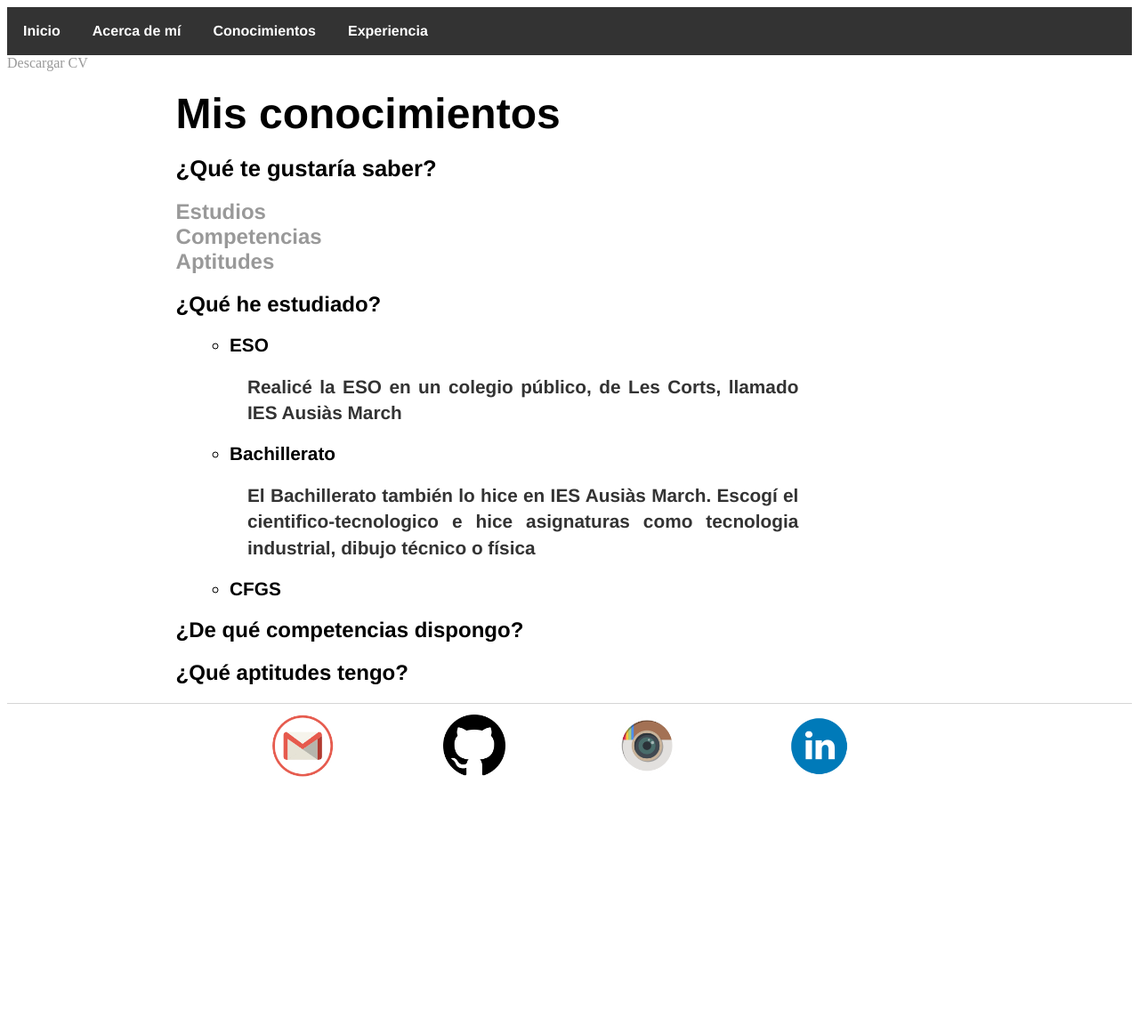
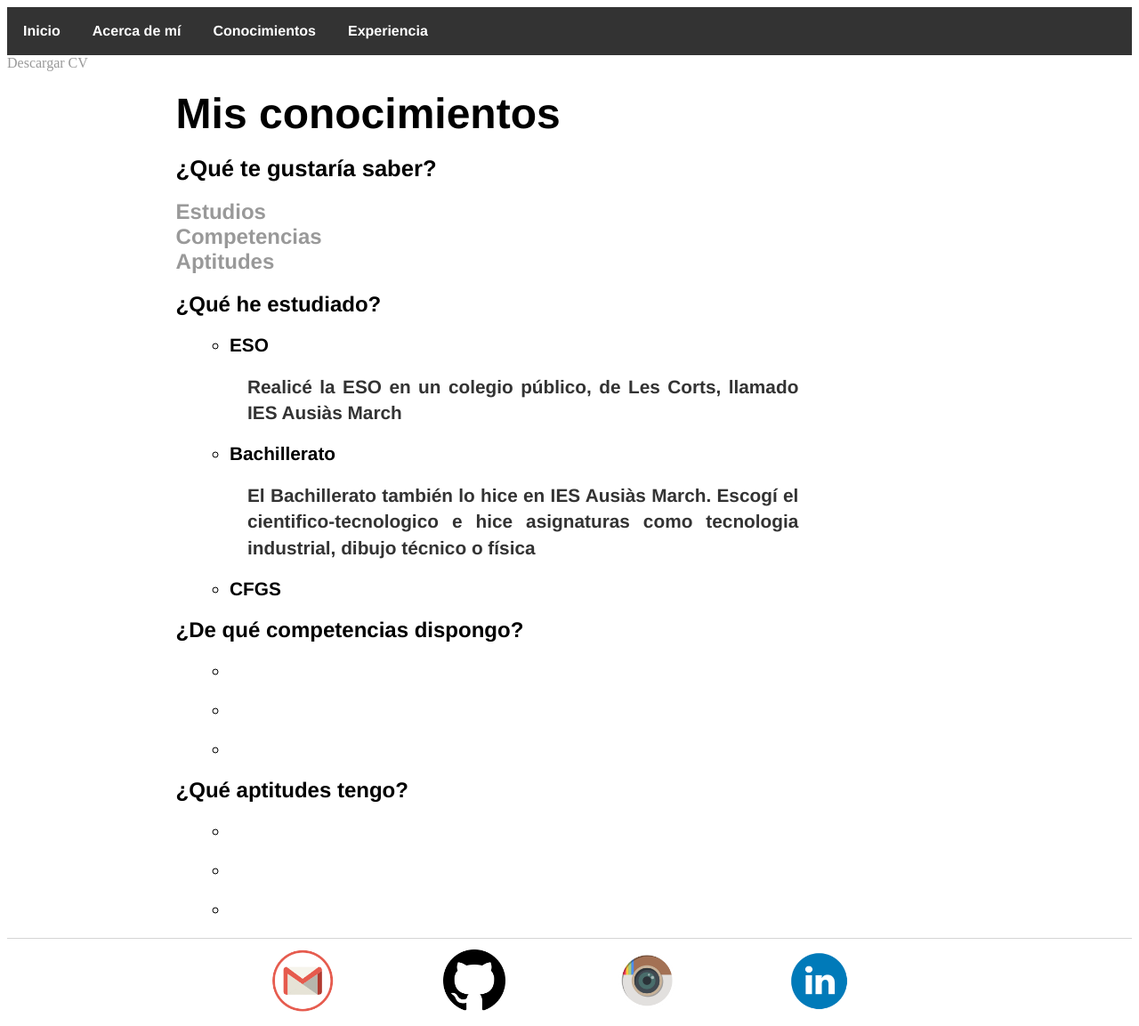
Before and after one commit to isx47590131/isx47590131.github.io, a Jekyll site: the page built from cv/index.html, in a window 1280 px wide. Shown: the whole page at 89% size. Built offline with Jekyll 4.4.1, drawn with Linux system fonts in a browser that asks for light colours; before the commit the page ends 900 px from its top, so only the background shows below that.

Commit message:
Update main.css

```diff
--- a/css/main.css
+++ b/css/main.css
@@ -69,7 +69,7 @@
 }
 
 /* CV */
-ul.estudios li {
+ul.estudios li, ul.competencias li, ul.aptitudes li {
 
     font-size: 1.3em;
     margin: 20px 250px;
@@ -77,7 +77,7 @@
     list-style-type: circle;
 
 }
-ul.estudios li p {
+ul.estudios li p, ul.competencias li p, ul.aptitudes li p {
     font-size: 1em;
     line-height: 1.4em;
     color: #333;
```
